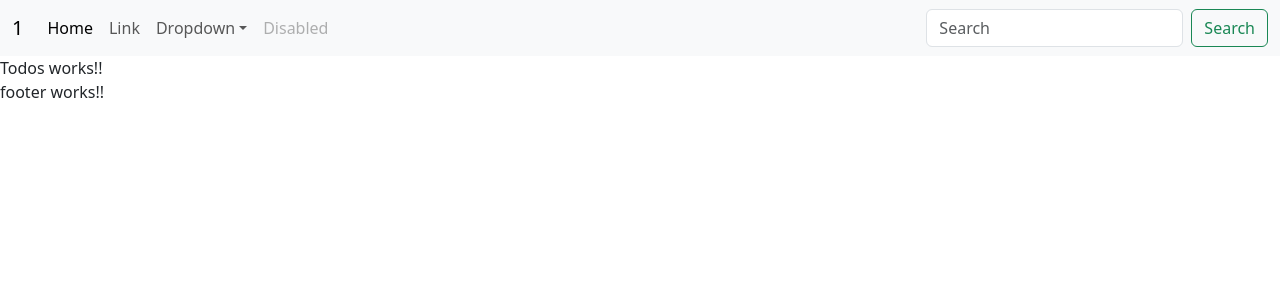
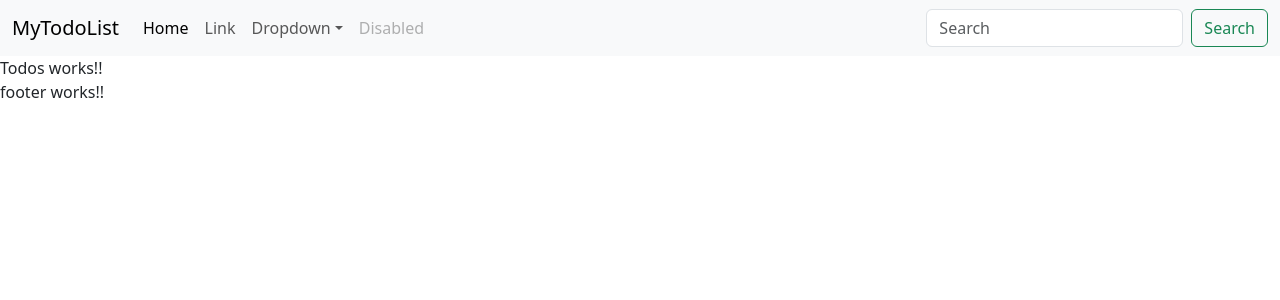
Before and after one commit to Nishantrde/lrn_react, a React (Create React App) app: page / in a window 1280 px wide. Shown: the top 300 px of the page. Built offline with nearby package versions, Linux system fonts and the light colour scheme.

Commit message:
changing title

```diff
--- a/src/App.js
+++ b/src/App.js
@@ -9,7 +9,7 @@ function App() {
   let x = 2;
   return (
     <>
-    <Header title = {1} searchbar = {true}/>
+    <Header title = "MyTodoList" searchbar = {true}/>
     <Todos/>
     <Footer/>
     </>
```
